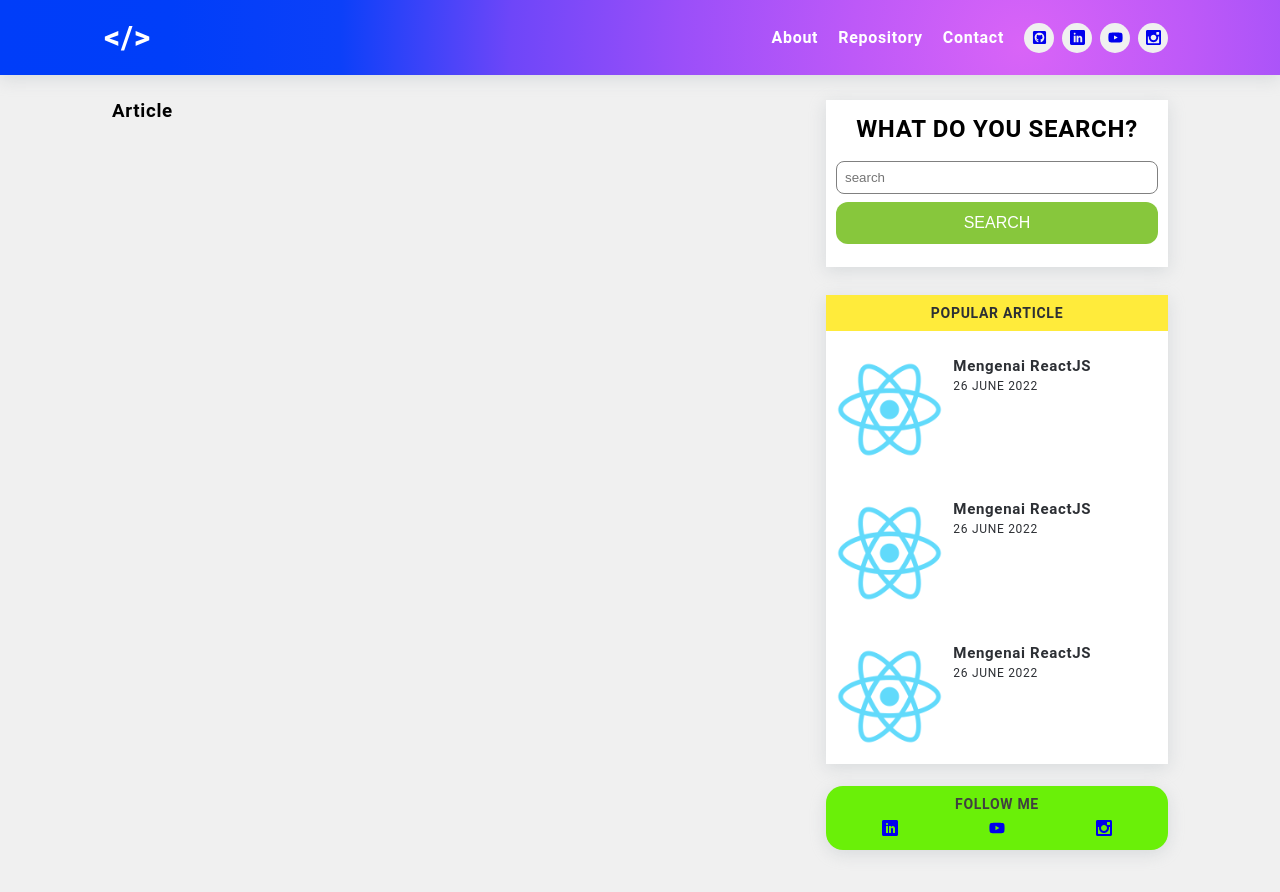
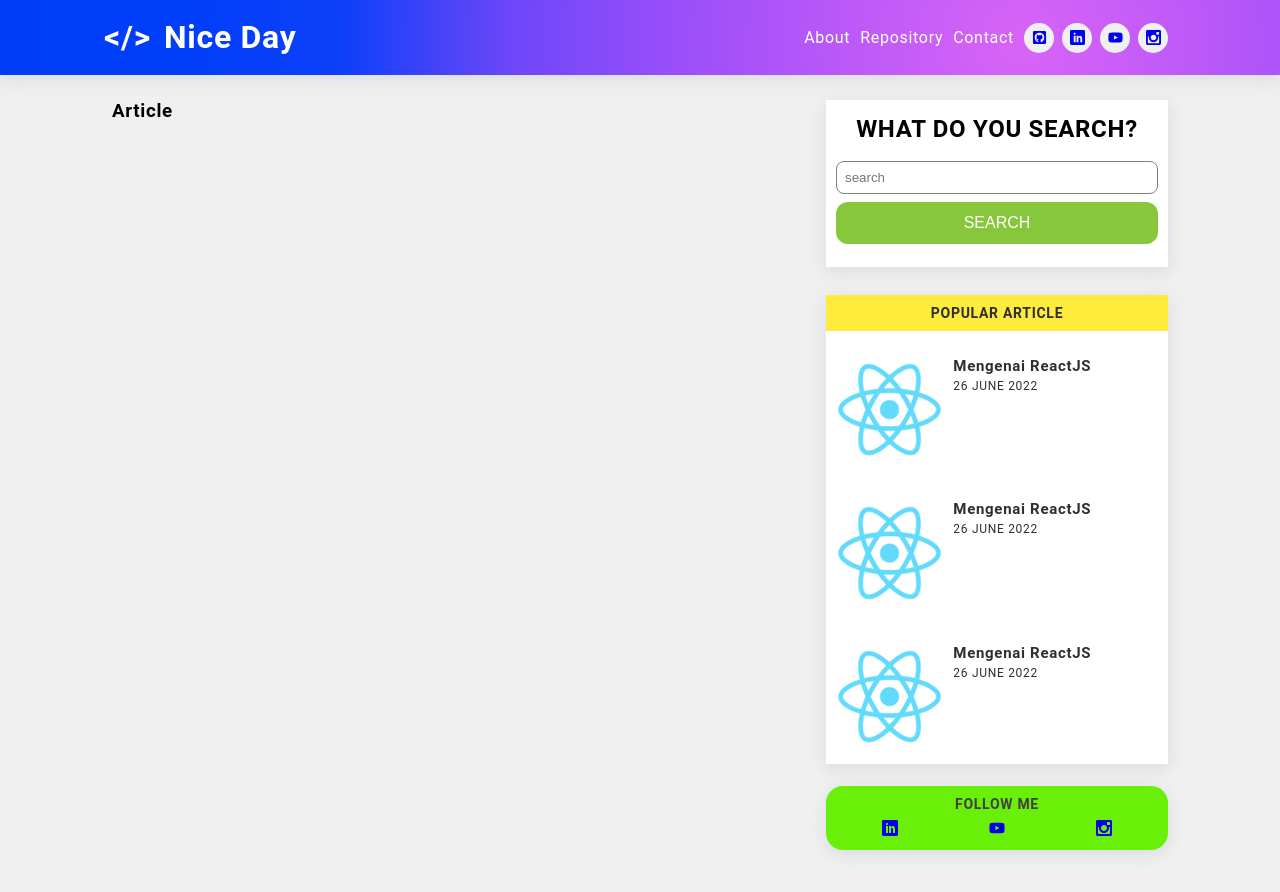
Before and after one commit to syaiful505/myblogweb, a React (Create React App) app in the folder client/: page / in a window 1280 px wide. Shown: the top 892 px of the page. Built offline with nearby package versions, Linux system fonts and the light colour scheme.

Commit message:
Fixed Logo and Nabar Animated

```diff
--- a/client/src/components/home/Navbar.jsx
+++ b/client/src/components/home/Navbar.jsx
@@ -15,9 +15,9 @@ export default function Navbar() {
 							<Link className="image" to="/">
 								<h1 className="brand">&lt;/&gt;
 									<div className="rotate-words">
-										<span> syaifulstyle</span>
-										<span> Your So Awesome</span>
-										<span> Test</span>
+										<span>syaifulstyle</span>
+										<span>Nice Day</span>
+										<span>Awesome</span>
 									</div>
 								</h1>
 							</Link>
@@ -27,13 +27,13 @@ export default function Navbar() {
 					<div className="col-8">
 						<ul className="link-list toggle">
 							<li className="link-item">
-								<Link to="/about" className="navbar-item">About</Link>
+								<Link to="/about" className="navbar-item navbar-item-ltr">About</Link>
 							</li>
 							<li className="link-item">
-								<Link to="/repository" className="navbar-item">Repository</Link>
+								<Link to="/repository" className="navbar-item navbar-item-ltr">Repository</Link>
 							</li>
 							<li className="link-item">
-								<Link to="/contact" className="navbar-item">Contact</Link>
+								<Link to="/contact" className="navbar-item navbar-item-ltr">Contact</Link>
 							</li>
 							<div className="social-icon">
 								<li className="link-item">
--- a/client/src/scss/components/home/_navbar.scss
+++ b/client/src/scss/components/home/_navbar.scss
@@ -60,42 +60,43 @@
 					width: 250px;
 					height: 40px;
 					cursor: pointer;
-					img{
-						width: 100%;
-						height: 100%;
-					}
-				}
-				@keyframes rotateWords {
-					5% {
-						opacity: 1;
-					}
-					10%, 20% {
-						opacity: 1;
-						transform: rotate(3deg);
-					}
-					15% {
-						transform: rotate(-1deg);
-					}
-					25% {
-						opacity: 0;
-						transform: translateY(90px) rotate(10deg);
-					}
+					overflow: hidden;
 				}
 				.brand {
 					position: relative;
-					color: #fff;
-					.rotate-words{
-						display: inline;
-						margin-left: 10px;
+					color: var(--fixed_white);
+					@keyframes spin_words {
+						10% {
+							transform: translateY(-112%);
+						}
+						25% {
+							transform: translateY(-100%);
+						}
+						35% {
+							transform: translateY(-212%);
+						}
+						50% {
+							transform: translateY(-200%);
+						}
+						60% {
+							transform: translateY(-312%);
+						}
+						75% {
+							transform: translateY(-300%);
+						}
+						85% {
+							transform: translateY(-412%);
+						}
+						100% {
+							transform: translateY(-400%);
+						}
 					}
-					.rotate-words span{
-							width: max-content;
-							position: absolute;
-							background-color: #bb93fc;
-							padding-inline: 10px;
-							opacity: 0;
-							transform-origin: 10% 75%;
-							animation: rotateWords 12s var(--d) linier infinite;
+					.rotate-words span {
+						display: block;
+						height: 100%;
+						padding-left: 60px;
+						color: var(--fixed_white);
+						animation: spin_words 12s infinite;
 					}
 				}
 			}
@@ -107,14 +108,19 @@
 				display: flex;
 				justify-content: flex-end;
 				align-items: center;
-				grid-column-gap: 8px;
-				list-style: none;
-				column-gap: 20px;
+				grid-column-gap: 10px;
 				.link-item{
-					a{
-						font-size: 16px;
-						font-weight: 666;
+					a.image{
+						margin-left: -8px;
+						width: 250px;
+						height: 40px;
+						cursor: pointer;
+						img{
+							width: 100%;
+							height: 100%;
+						}
 					}
+
 				}
 				.social-icon{
 					display: flex;
@@ -147,21 +153,24 @@
 				text-decoration: none;
 				position: relative;
 			}
-			.navbar-item::after{
-				content: '';
-				position: absolute;
-				left: 0;
-				bottom: 0;
-				width: 100%;
-				height: 2px;
-				background-color: #fff;
-				transform: scale(0);
-				transform-origin: right;
-				transition: transform .5;
+			.navbar-item:hover{
+				opacity: 1;
 			}
-			.navbar-item:hover::after{
-				transform: scale(1);
-				transform-origin: left;
+			.navbar-item::before {
+			  transition: 300ms;
+			  height: 2px;
+			  content: "";
+			  position: absolute;
+			  border-radius:5px;
+			  margin-bottom: -18px;
+			  background-color: var(--fixed_white);
+			}
+			.navbar-item-ltr::before {
+			  width: 0%;
+			  bottom: 10px;
+			}
+			.navbar-item-ltr:hover::before {
+			  width: 100%;
 			}
 		}
 	}
```
